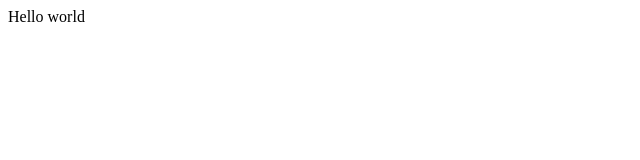
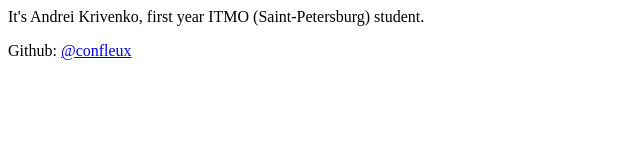
Before and after one commit to confleux/website, a website: page index.html in a window 1280 px wide. Shown: the whole page, without its empty margins (0-640 px from the left). Drawn offline with Linux system fonts and the light colour scheme.

Commit message:
edited index.html

```diff
--- a/index.html
+++ b/index.html
@@ -2,6 +2,7 @@
   <head>
   </head>
   <body>
-    <p>Hello world</p>
+    <p>It's Andrei Krivenko, first year ITMO (Saint-Petersburg) student.</p>
+    <p>Github: <a href="https://github.com/confleux">@confleux</a></p>
   </body>
 </html>
```
